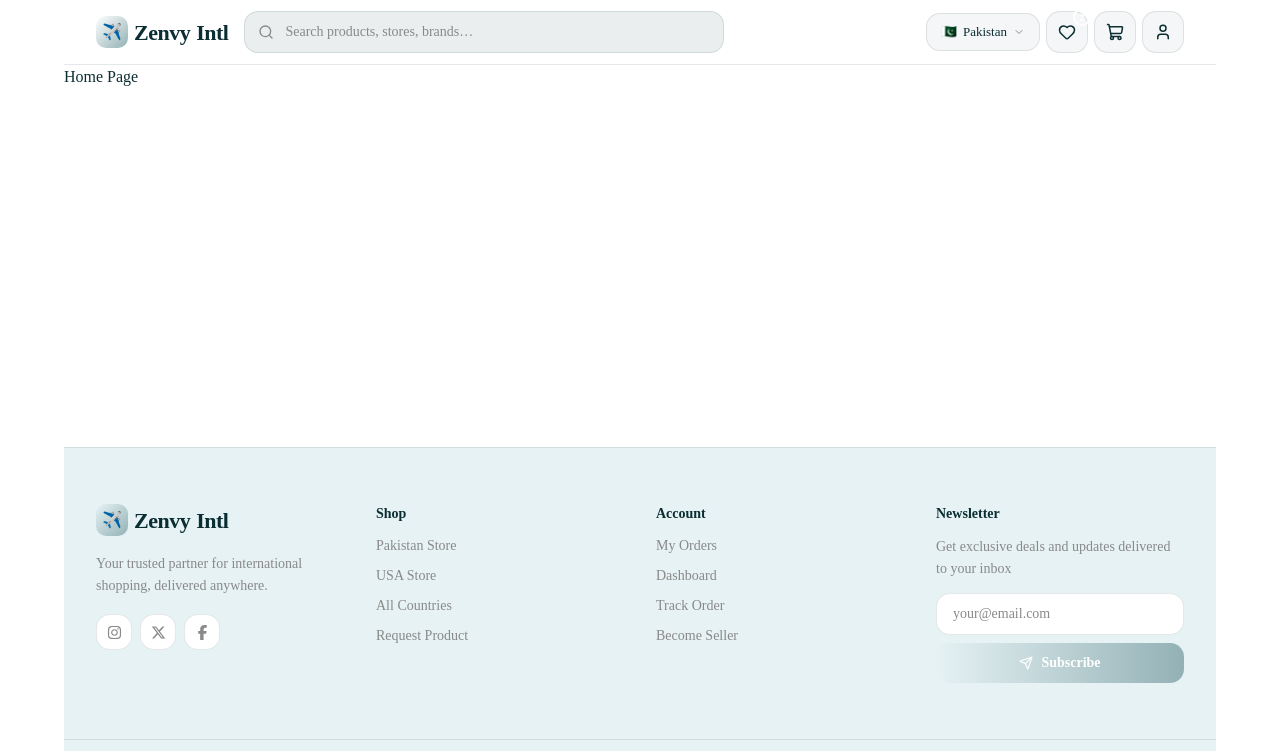
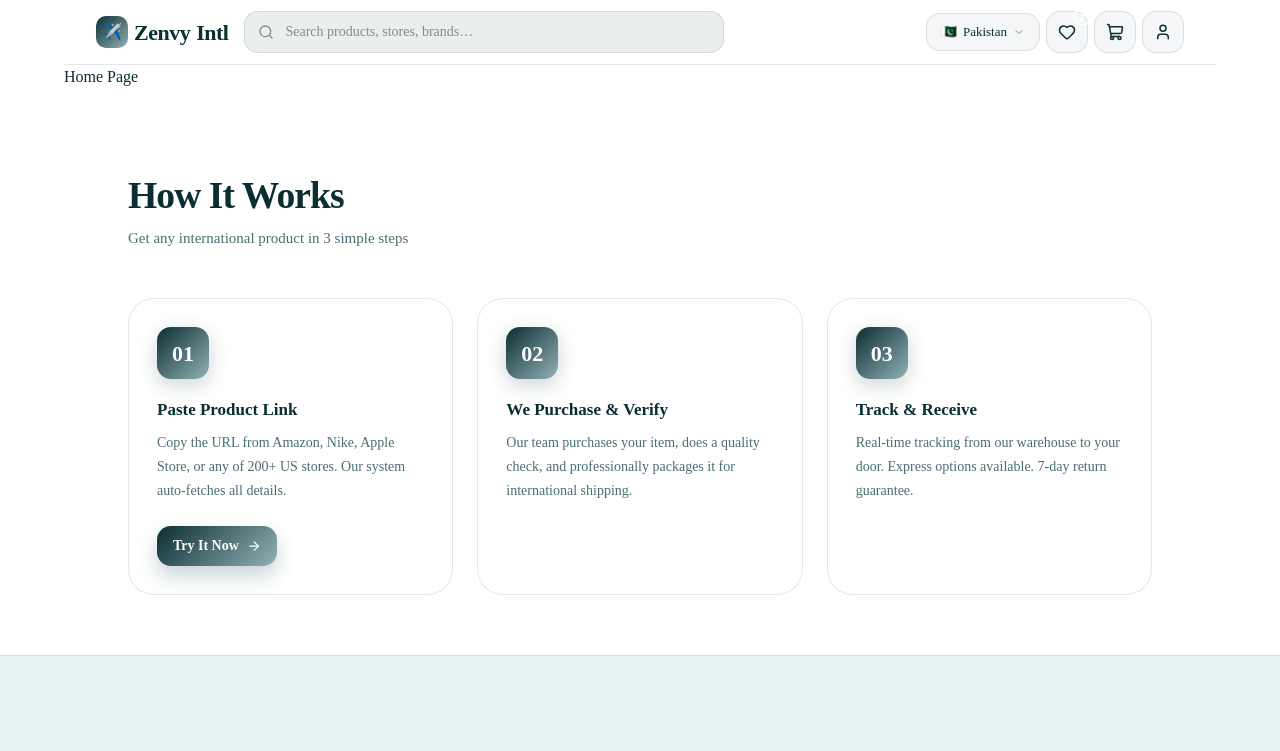
Before and after one commit to AwaisAhmad211/Zenvy, a Next.js app: page / in a window 1280 px wide. Shown: the top 751 px of the page. Built offline with nearby package versions, Linux system fonts and the light colour scheme.

Commit message:
Add HowItWorks component and integrate into HomePage; refactor layout and footer styles

```diff
--- a/app/(main)/layout.tsx
+++ b/app/(main)/layout.tsx
@@ -13,13 +13,15 @@ interface MainLayoutProps {
 export default function MainLayout({ children }: MainLayoutProps) {
   // TODO: Pass real session data once auth is wired
   return (
-    <div className="min-h-screen md:w-[90%] w-full mx-auto flex flex-col bg-white">
-      <Navbar
-        wishlistCount={2} // → from session/DB
-        countryCode="pk" // → from cookie or user preference
-        user={null} // → null = logged out, object = logged in
-      />
-      <main className="flex-1">{children}</main>
+    <div className="min-h-screen w-full mx-auto flex flex-col bg-white">
+      <div className="w-full md:max-w-[90%] m-auto">
+        <Navbar
+          wishlistCount={2} // → from session/DB
+          countryCode="pk" // → from cookie or user preference
+          user={null} // → null = logged out, object = logged in
+        />
+      </div>
+      <main className="flex-1 w-full md:w-[90%] mx-auto">{children}</main>
       <Footer />
     </div>
   );
--- a/app/(main)/page.tsx
+++ b/app/(main)/page.tsx
@@ -1,7 +1,11 @@
+import HowItWorks from "@/components/home/HowItWorks"
+
 export default function HomePage() {
   return (
     <div>
       <h1>Home Page</h1>
+      <br />
+      <HowItWorks />
     </div>
   )
 }
--- /dev/null
+++ b/components/home/HowItWorks.tsx
@@ -0,0 +1,67 @@
+import { stepsData } from "@/data/how-it-works";
+import { FadeIn } from "../ui/FadeIn";
+import { FiArrowRight } from "react-icons/fi";
+
+export default function HowItWorks() {
+  return (
+    <section
+      className="relative mx-auto max-w-340 overflow-hidden bg-bg px-6 py-15 sm:px-12 lg:px-16"
+      aria-labelledby="how-it-works-title"
+    >
+      {/* Section Header */}
+      <div className="mb-12 flex flex-col items-start justify-between gap-4">
+        <div>
+          <h2
+            id="how-it-works-title"
+            className="font-display text-3xl font-extrabold tracking-tight text-text sm:text-[2rem] lg:text-[2.35rem]"
+          >
+            How It Works
+          </h2>
+
+          <p className="mt-2 max-w-xl text-sm leading-relaxed text-text-2 sm:text-[15px]">
+            Get any international product in 3 simple steps
+          </p>
+        </div>
+      </div>
+
+      {/* Cards */}
+      <ol className="relative z-10 grid grid-cols-1 items-stretch gap-6 md:grid-cols-3">
+        {stepsData.map((step, index) => (
+          <li key={step.id} className="flex">
+            <FadeIn delay={index * 0.15}>
+              <div className="group relative flex h-full flex-col overflow-hidden rounded-4xl border border-border bg-surface p-[28px] transition-all duration-300 hover:-translate-y-1 hover:border-[#0b2e3333]">
+                {/* Step Number */}
+                <div className="mb-[18px] flex h-[52px] w-[52px] items-center justify-center rounded-[14px] bg-[linear-gradient(135deg,#0B2E33,#93B1B5)] font-display text-[22px] font-bold text-white shadow-[0_6px_20px_rgba(11,46,51,0.2)]">
+                  {step.id}
+                </div>
+
+                {/* Content */}
+                <div className="flex flex-1 flex-col">
+                  <h3 className="mb-[8px] font-display text-[17px] font-bold text-text">
+                    {step.name}
+                  </h3>
+
+                  <p className="text-[14px] leading-[1.7] text-text-2">
+                    {step.text}
+                  </p>
+
+                  {step.cta && (
+                    <div className="mt-auto pt-6">
+                      <a
+                        href={step.cta.href ?? "#"}
+                        className="inline-flex h-10 items-center rounded-xl bg-[linear-gradient(135deg,#0B2E33,#93B1B5)] px-4 text-sm font-semibold text-white shadow-[0_10px_20px_rgba(15,63,70,0.22)] transition-transform duration-200 group-hover:translate-x-0.5"
+                      >
+                        {step.cta.label}
+                        <FiArrowRight className="ml-2 text-[0.9rem]" />
+                      </a>
+                    </div>
+                  )}
+                </div>
+              </div>
+            </FadeIn>
+          </li>
+        ))}
+      </ol>
+    </section>
+  );
+}
--- a/components/layout/footer/index.tsx
+++ b/components/layout/footer/index.tsx
@@ -1,4 +1,3 @@
-// components/layout/footer/footer.tsx
 import Link from "next/link";
 import { cn } from "@/lib/utils";
 // React Icons se Social Logos import kiye
@@ -68,9 +67,9 @@ function FooterColumn({
 // ─── Main Footer (Server Component) ─────────────────────
 export function Footer() {
   return (
-    <footer className="bg-bg-3 border-t border-border">
+    <footer className="bg-bg-3 border-t border-border w-full py-10">
       {/* ── Main Grid ── */}
-      <div className="max-w-container mx-auto px-4 md:px-8 py-14">
+      <div className="md:max-w-[90%] w-full mx-auto px-4 md:px-8 py-14">
         <div className="grid grid-cols-1 sm:grid-cols-2 lg:grid-cols-4 gap-10 lg:gap-8">
 
           {/* Col 1 — Brand & Socials */}
@@ -79,7 +78,7 @@ export function Footer() {
               href="/"
               className="flex items-center gap-1.5 font-display text-[22px] font-bold text-text tracking-[-0.5px] w-fit"
             >
-              <div className="w-8 h-8 bg-linear-to-br from-brand to-mid rounded-lg flex items-center justify-center text-base">
+              <div className="w-8 h-8 bg-[linear-gradient(135deg,#0B2E33,#93B1B5)] from-brand to-mid rounded-lg flex items-center justify-center text-base">
                 ✈️
               </div>
               Zenvy<span className="text-brand">Intl</span>
@@ -123,7 +122,7 @@ export function Footer() {
       </div>
 
       {/* ── Bottom Bar ── */}
-      <div className="border-t border-border">
+      <div className="border-t border-border w-full md:max-w-[90%] mx-auto">
         <div className="max-w-container mx-auto px-4 md:px-8 py-5 flex flex-col sm:flex-row items-center justify-between gap-3">
           <p className="text-sm text-text-3">
             © {new Date().getFullYear()}{" "}
--- a/components/layout/footer/newsletter.tsx
+++ b/components/layout/footer/newsletter.tsx
@@ -12,7 +12,6 @@ export function Newsletter() {
   function handleSubmit(e: React.FormEvent) {
     e.preventDefault();
     if (!email.trim()) return;
-    // TODO: POST to NestJS /newsletter/subscribe
     setSubmitted(true);
     setEmail("");
   }
@@ -47,7 +46,7 @@ export function Newsletter() {
             type="submit"
             className={cn(
               "flex items-center justify-center gap-2 w-full px-4 py-2.5",
-              "bg-linear-to-r from-brand to-mid",
+              "bg-[linear-gradient(135deg,#0B2E33,#93B1B5)] from-brand to-mid",
               "text-white text-sm font-semibold rounded-xl",
               "hover:-translate-y-0.5 hover:shadow-brand",
               "transition-all duration-200"
--- a/components/layout/navbar/index.tsx
+++ b/components/layout/navbar/index.tsx
@@ -38,7 +38,7 @@ export function Navbar({
           prefetch={false}
           className="flex items-center gap-1.5 font-display text-[22px] font-bold text-text tracking-[-0.5px] whitespace-nowrap shrink-0"
         >
-          <div className="w-8 h-8 bg-linear-to-br from-brand to-mid rounded-lg flex items-center justify-center text-base">
+          <div className="w-8 h-8 bg-[linear-gradient(135deg,#0B2E33,#93B1B5)] from-brand to-mid rounded-lg flex items-center justify-center text-base">
             ✈️
           </div>
           Zenvy<span className="text-brand">Intl</span>
--- /dev/null
+++ b/components/ui/FadeIn.tsx
@@ -0,0 +1,47 @@
+'use client';
+
+import { motion } from 'framer-motion';
+import { ReactNode } from 'react';
+
+interface FadeInProps {
+  children: ReactNode;
+  delay?: number;
+  direction?: 'up' | 'down' | 'left' | 'right';
+  duration?: number;
+  className?: string; // 👈 add this
+}
+
+export function FadeIn({
+  children,
+  delay = 0,
+  direction = 'up',
+  duration = 0.6,
+  className = '',
+}: FadeInProps) {
+  const directionOffset = {
+    up: { y: 30, x: 0 },
+    down: { y: -30, x: 0 },
+    left: { x: 30, y: 0 },
+    right: { x: -30, y: 0 },
+  };
+
+  return (
+    <motion.div
+      className={className} // 👈 add this
+      initial={{
+        opacity: 0,
+        y: directionOffset[direction].y,
+        x: directionOffset[direction].x,
+      }}
+      whileInView={{ opacity: 1, y: 0, x: 0 }}
+      viewport={{ once: true, margin: '-80px' }}
+      transition={{
+        duration,
+        delay,
+        ease: [0.16, 1, 0.3, 1],
+      }}
+    >
+      {children}
+    </motion.div>
+  );
+}
--- /dev/null
+++ b/data/how-it-works.tsx
@@ -0,0 +1,25 @@
+export interface WorkStep {
+  id: string;
+  name: string;
+  text: string;
+  cta?: { label: string; href?: string };
+}
+
+export const stepsData: WorkStep[] = [
+  {
+    id: '01',
+    name: 'Paste Product Link',
+    text: 'Copy the URL from Amazon, Nike, Apple Store, or any of 200+ US stores. Our system auto-fetches all details.',
+    cta: { label: 'Try It Now', href: '#' },
+  },
+  {
+    id: '02',
+    name: 'We Purchase & Verify',
+    text: 'Our team purchases your item, does a quality check, and professionally packages it for international shipping.',
+  },
+  {
+    id: '03',
+    name: 'Track & Receive',
+    text: 'Real-time tracking from our warehouse to your door. Express options available. 7-day return guarantee.',
+  },
+];
--- a/package.json
+++ b/package.json
@@ -12,6 +12,7 @@
     "axios": "^1.17.0",
     "class-variance-authority": "^0.7.1",
     "clsx": "^2.1.1",
+    "framer-motion": "^12.40.0",
     "lucide-react": "^1.17.0",
     "next": "16.2.7",
     "radix-ui": "^1.5.0",
```
Also changed, not shown: components/home/how-it-works.tsx (deleted), 1 other file (tests, documents, lock files or other folders).
